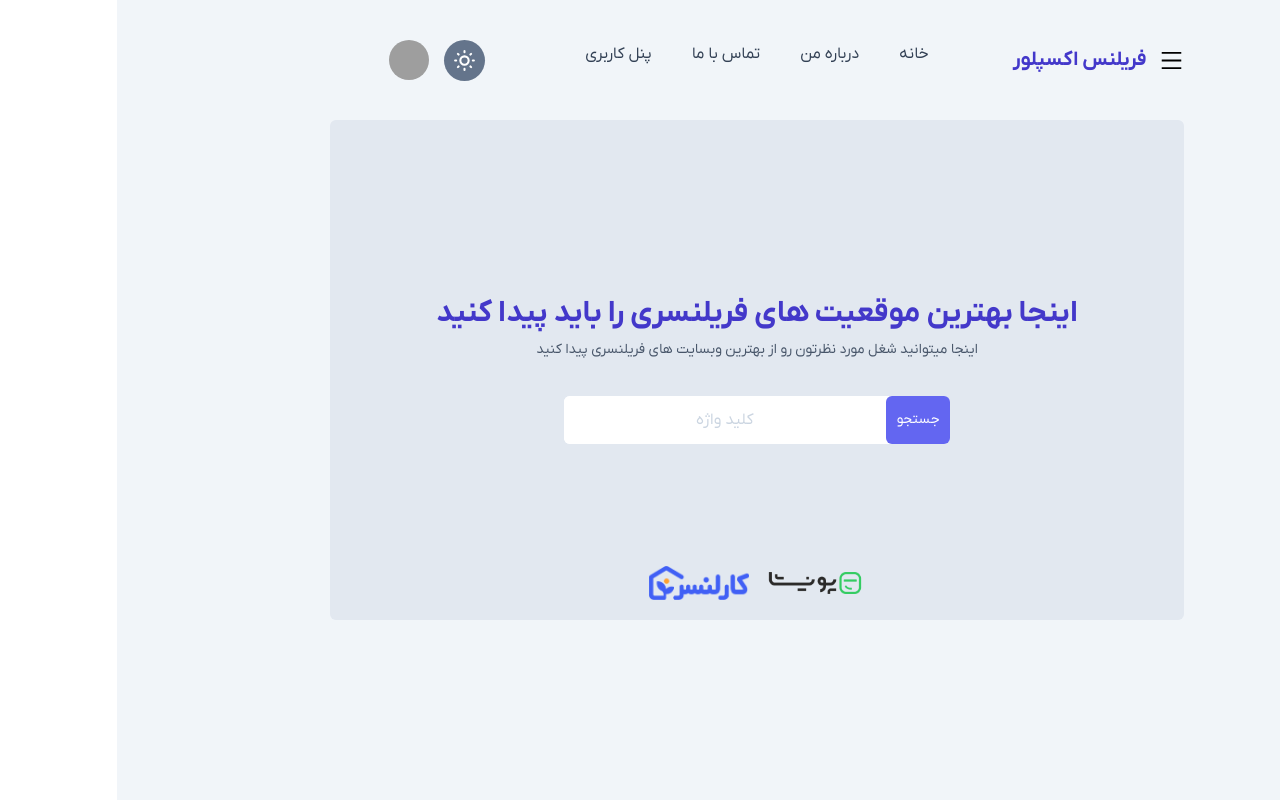
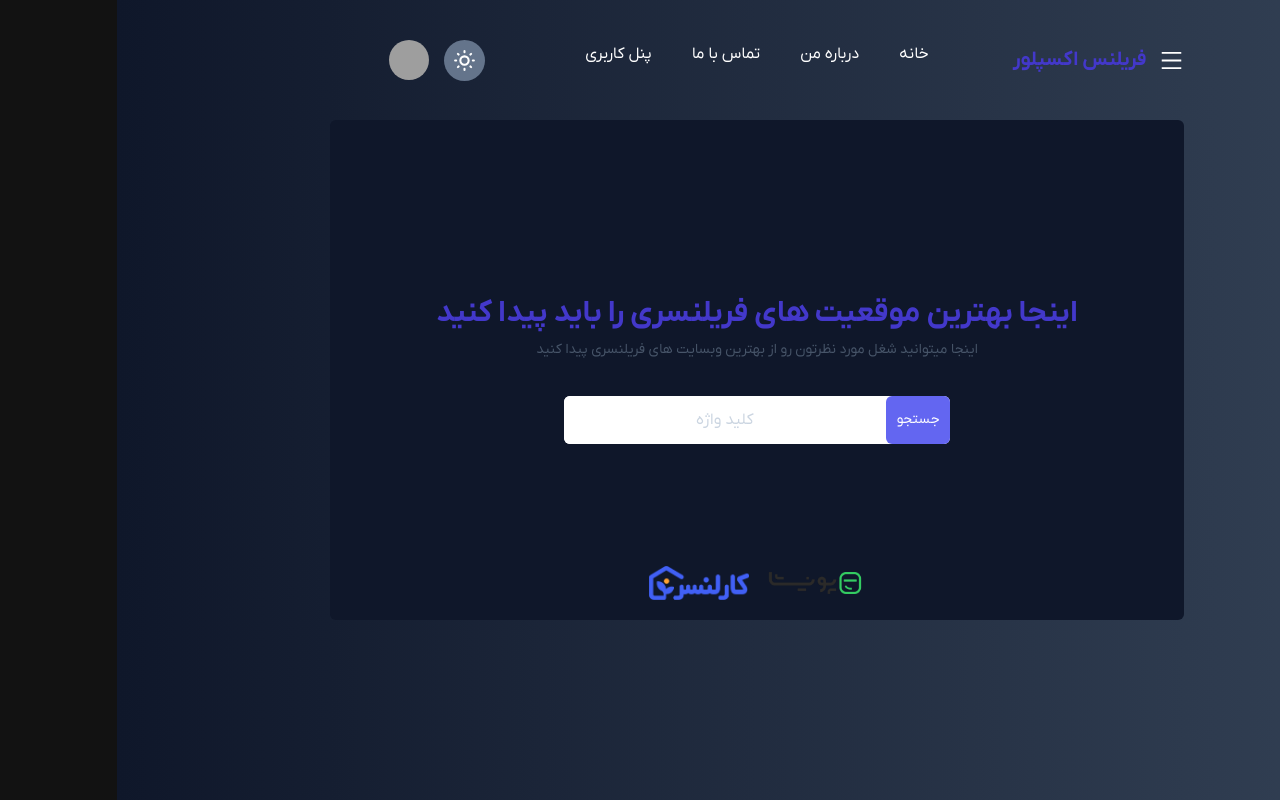
Before and after one commit to hamidrezaramzani/freelancer-explore, a Next.js app: page / in a window 1280 px wide. Built offline with nearby package versions, Linux system fonts and the light colour scheme; grey boxes are pictures that could not be loaded; what tailwindcss-rtl would draw is missing.

Commit message:
toggle theme with next themes

```diff
--- a/components/FreelanceItem/FreelanceItem.tsx
+++ b/components/FreelanceItem/FreelanceItem.tsx
@@ -6,7 +6,7 @@ interface FreelanceItemProps {
 }
 const FreelanceItem = ({ item }: FreelanceItemProps) => {
   return (
-    <div className="flex md:flex-row flex-col-reverse bg-slate-100 md:bg-transparent rounded-md w-full mb-5">
+    <div className="flex md:flex-row flex-col-reverse bg-slate-100 dark:bg-slate-700 md:bg-transparent rounded-md w-full mb-5">
       <div className="flex justify-center   py-5 md:items-center">
         <Link href="https://ponisha.ir">
           <img
@@ -16,20 +16,20 @@ const FreelanceItem = ({ item }: FreelanceItemProps) => {
           />
         </Link>
       </div>
-      <div className="w-full flex flex-col h-auto bg-slate-100 hover:bg-slate-300 p-5 rounded-md">
+      <div className="w-full flex flex-col h-auto bg-slate-100 dark:bg-slate-700 hover:bg-slate-300 p-5 rounded-md">
         <Link target="_blank" href={item.projectLink}>
           <div className="px-4 flex flex-col gap-1">
-            <h3 className="font-yekan-bold text-xl text-slate-600">
+            <h3 className="font-yekan-bold text-xl text-slate-600 dark:text-slate-50">
               {item.projectTitle}
             </h3>
-            <p className="py-2 font-yekan-regular text-sm text-slate-500">
+            <p className="py-2 font-yekan-regular text-sm text-slate-500 dark:text-slate-400">
               {item.projectDescription}
             </p>
           </div>
         </Link>
 
         <div className="w-full px-4">
-          <h4 className="text-md text-indigo-700 font-yekan-bold">
+          <h4 className="text-md text-indigo-700 dark:text-indigo-400 font-yekan-bold">
             بودجه:
             {item.projectBudget
               .toString()
@@ -41,7 +41,7 @@ const FreelanceItem = ({ item }: FreelanceItemProps) => {
           {item.projectTags.map((tag, index) => (
             <div
               key={index}
-              className="p-2 border border-indigo-700 rounded-md font-yekan-regular text-sm text-indigo-700"
+              className="p-2 border  rounded-md font-yekan-regular text-sm border-indigo-700 text-indigo-700 dark:border-indigo-400 dark:text-indigo-400"
             >
               <Link href={tag.link}>{tag.title}</Link>
             </div>
--- a/components/Header/UserNavbar/ThemeToggle/ThemeToggle.tsx
+++ b/components/Header/UserNavbar/ThemeToggle/ThemeToggle.tsx
@@ -1,9 +1,22 @@
-import { HiOutlineSun } from "react-icons/hi";
+import { useTheme } from "next-themes";
+import { HiOutlineSun, HiMoon } from "react-icons/hi";
 const ThemeToggle = () => {
+  const { theme, setTheme } = useTheme();
+  const toggleTheme = () => {
+    setTheme(theme === "light" ? "dark" : "light");
+  };
+
   return (
     <div className="w-10 h-10">
-      <button className="bg-slate-500 p-2 rounded-full hover:bg-slate-600">
-        <HiOutlineSun fontSize={25} className="text-white" />
+      <button
+        onClick={toggleTheme}
+        className="bg-slate-500 p-2 rounded-full hover:bg-slate-600"
+      >
+        {theme === "light" ? (
+          <HiMoon fontSize={25} className="text-white" />
+        ) : (
+          <HiOutlineSun fontSize={25} className="text-white" />
+        )}
       </button>
     </div>
   );
--- a/package.json
+++ b/package.json
@@ -18,6 +18,7 @@
     "eslint-config-next": "13.3.0",
     "jsdom": "^21.1.1",
     "next": "13.3.0",
+    "next-themes": "^0.2.1",
     "react": "18.2.0",
     "react-dom": "18.2.0",
     "react-icons": "^4.8.0",
--- a/pages/_app.tsx
+++ b/pages/_app.tsx
@@ -2,12 +2,16 @@ import "@/styles/globals.css";
 import type { AppProps } from "next/app";
 import { ToastContainer } from "react-toastify";
 import "react-toastify/dist/ReactToastify.css";
-
+import { ThemeProvider } from "next-themes";
 export default function App({ Component, pageProps }: AppProps) {
   return (
-    <>
+    <ThemeProvider
+      attribute="class"
+      defaultTheme="dark"
+      themes={["light", "dark"]}
+    >
       <Component {...pageProps} />
       <ToastContainer />
-    </>
+    </ThemeProvider>
   );
 }
--- a/pages/search/index.tsx
+++ b/pages/search/index.tsx
@@ -17,11 +17,9 @@ export interface ListItemProps {
 function Search() {
   const router = useRouter();
   const { keyword, sort } = router.query;
-  console.log(router.query.toString());
   const [list, setList] = useState<ListItemProps[]>([]);
   const [loading, setLoading] = useState<boolean>(true);
   const [sortValue, setSort] = useState<string>("");
-  console.log(sort, sortValue);
   const getQueryParams = () => {
     const params = Object.keys(router.query);
     let queries = "";
```
Also changed, not shown: 1 other file (tests, documents, lock files or other folders).
